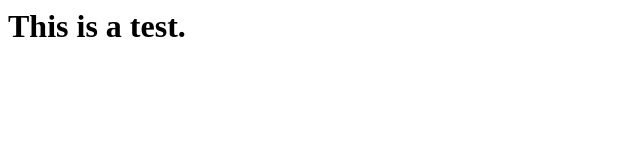
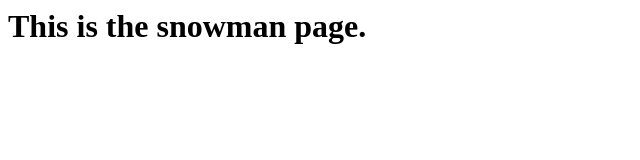
Before and after one commit to jeffreyfarnan/snowman.github.io, a plain HTML site: page index.html in a window 1280 px wide. Shown: the whole page, without its empty margins (0-640 px from the left). Drawn offline with Linux system fonts and the light colour scheme.

Commit message:
Update index.html

```diff
--- a/index.html
+++ b/index.html
@@ -4,7 +4,8 @@
 </head>
 
 <body>
-<h1> This is a test. </h1>
+<h1> This is the snowman page. </h1>
 </body>
 
+
 </html>
```
